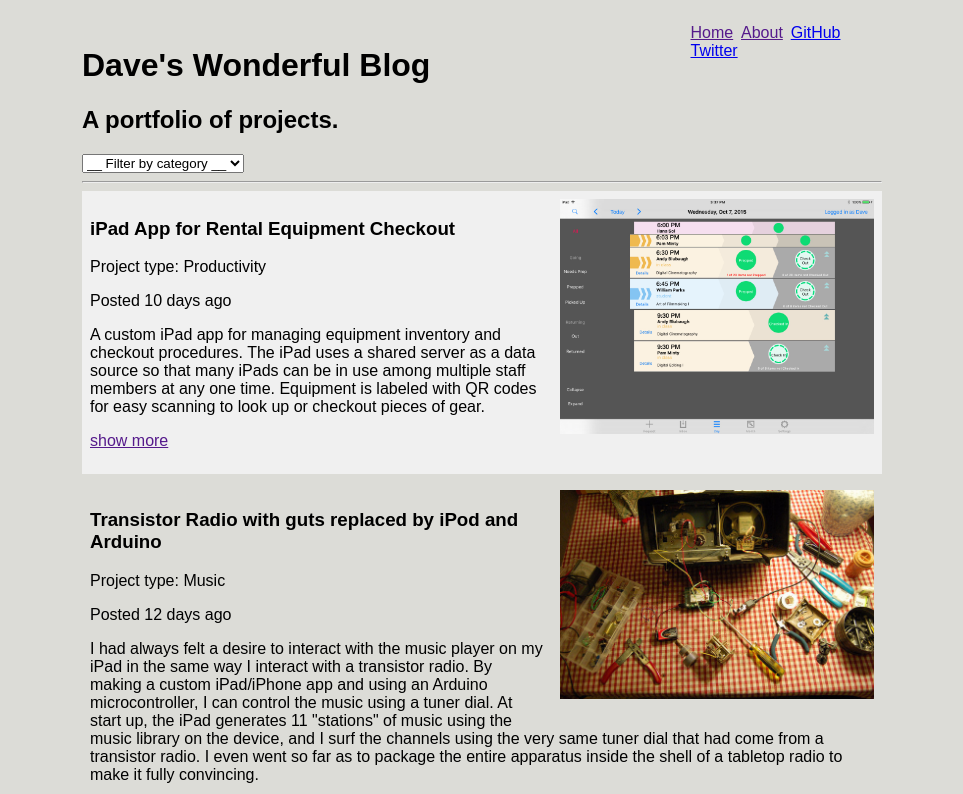
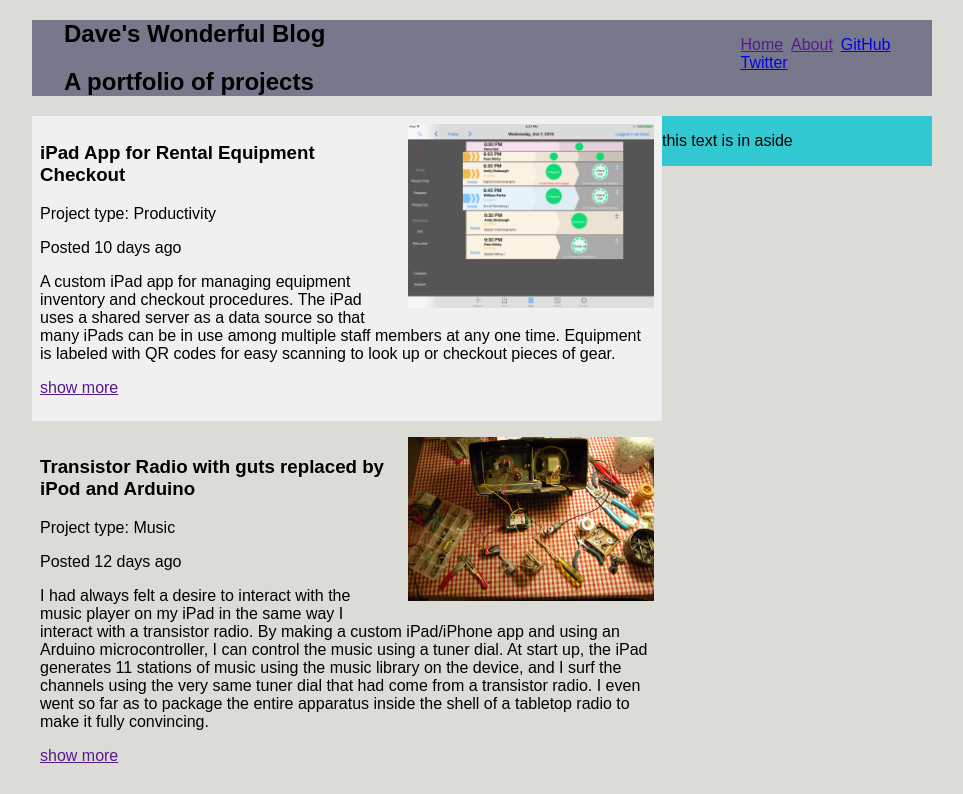
Before and after one commit to billyham/code-blog, a plain HTML site: page index.html in a window 1280 px wide. Shown: the top 794 px of the page, without its empty margins (158-1121 px from the left). Drawn offline with nearby package versions, Linux system fonts and the light colour scheme.

Commit message:
Added more RWD. And completed MVP for class 06 with progress on the stretch goals.

```diff
--- /dev/null
+++ b/data/projectData.json
@@ -0,0 +1,34 @@
+[
+  {
+    "title": "Film to Digital Transfer Station",
+    "category": "Film",
+    "imageMain": "transfer1.jpg",
+    "body": "Using a modified HVX200 camera (described below), I created a system for the digital capture of images from Super 8 and 16mm film. Software made for a Mac is the controller, receiving a video stream from the camera and operating a film projector (formerly part of an optical printer). It uses an Arduino microcontroller to manage the communication between the Mac application and the film projector.",
+    "dateOfCreation": "2015-12-02",
+    "additionalText": "I randomly walked into a carpet store and asked for a latte."
+  },
+  {
+    "title": "Transistor Radio with guts replaced by iPod and Arduino",
+    "category": "Music",
+    "imageMain": "ipod1.jpg",
+    "body": "I had always felt a desire to interact with the music player on my iPad in the same way I interact with a transistor radio. By making a custom iPad/iPhone app and using an Arduino microcontroller, I can control the music using a tuner dial. At start up, the iPad generates 11 stations of music using the music library on the device, and I surf the channels using the very same tuner dial that had come from a transistor radio. I even went so far as to package the entire apparatus inside the shell of a tabletop radio to make it fully convincing.",
+    "dateOfCreation": "2016-1-05",
+    "additionalText": "I hereby assume full responsibility for the above listed equipment provided by the Northwest Film Center. Financial responsibility includes payment for all repairs, up to the full replacement value of equipment, and the full replacement value for all stolen or lost equipment. Financial responsibility also includes the rental fee for the time period in which damaged equipment is out for repair, or until replacement payment is received. I have inspected the contents of rental equipment and acknowledge that all parts and pieces are present and in working order unless otherwise noted."
+  },
+  {
+    "title": "iPad App for Rental Equipment Checkout",
+    "category": "Productivity",
+    "imageMain": "gear2.jpg",
+    "body": "A custom iPad app for managing equipment inventory and checkout procedures. The iPad uses a shared server as a data source so that many iPads can be in use among multiple staff members at any one time. Equipment is labeled with QR codes for easy scanning to look up or checkout pieces of gear.",
+    "dateOfCreation": "2016-1-07",
+    "additionalText": "I hereby assume full responsibility for the above listed equipment provided by the Northwest Film Center. Financial responsibility includes payment for all repairs, up to the full replacement value of equipment, and the full replacement value for all stolen or lost equipment. Financial responsibility also includes the rental fee for the time period in which damaged equipment is out for repair, or until replacement payment is received. I have inspected the contents of rental equipment and acknowledge that all parts and pieces are present and in working order unless otherwise noted."
+  },
+  {
+    "title": "Reverb: Video Installation",
+    "category": "Film",
+    "imageMain": "reverb1.jpg",
+    "body": "A video installation I co-created with artist Donnabelle Casis as part of New Works Lab, an initiative by Seattle's 911 Media Arts Center. Light from opposing video projectors intermingle as they cast images of a woman sleeping and bees swarming onto the semi-transparent surface of screens made from sequins. A rhythmic sound, reminiscent of cicada, rises an falls in sync with the swarming of bees. Light dances around the entire space, which we designed to be inviting and comforting. Audiences were at ease to sit or lie down on a foam covered floor and allow the images and sounds to creep into their unconscious.",
+    "dateOfCreation": "2015-11-08",
+    "additionalText": ""
+  }
+]
--- a/index.html
+++ b/index.html
@@ -8,51 +8,13 @@
   <link rel="stylesheet" href="styles/module.css">
   <link rel="stylesheet" href="styles/theme.css">
   <meta name="viewport" content="width=device-width">
-</head>
-
-<body>
-  <div id="top">
-    <div id="centered">
-
-      <nav id="mainNav">
-        <!-- <input type="checkbox" id="nav-trigger" class="nav-trigger" />
-        <label.icon-menu for="nav-trigger"></label> -->
-        <ul>
-          <li id="homeNavLink"><a href="" data-nav="home">Home</a></li>
-          <li id="aboutNavLink"><a href="" data-nav="about">About</a></li>
-          <li><a href="https://github.com/billyham">GitHub</a></li>
-          <li><a href="https://twitter.com/DaveHanagan">Twitter</a></li>
-        </ul>
-      </nav>
-      <br />
-
-      <header>
-        <!-- Title goes here -->
-        <h1>Dave's Wonderful Blog</h1>
-        <!-- Subtitle goes here -->
-        <h2>A portfolio of projects.</h2>
-      </header>
-
-
-      <div>
-        <select id="categoryFilter">
-          <option value="">__ Filter by category __</option>
-        </select>
-      </div>
-
-      <hr />
-
-      <main>
-        <section id="home-section" class="tab-content">
-          <!-- Blog posts go here -->
-          <!-- In chronoligical, descending order -->
 
   <!-- HandleBars template for project -->
   <script id="project-template" type="text/x-handlebars-template">
     {{#each project}}
     <article class="projectArticle" data-additionalText = "{{additionalText}}">
       {{#if this.imageMain}}
-                    <img src="images/{{imageMain}}"</img>
+      <img src="images/{{imageMain}}"></img>
       {{/if}}
       <h1>{{title}}</h1>
       <p class="projectCategory" data-category="{{category}}">Project type: {{category}}</p>
@@ -64,7 +26,54 @@
     </article>
     {{/each}}
   </script>
+</head>
 
+<body>
+  <div id="top">
+    <div id="centered">
+
+      <nav id="mainNav">
+
+        <div id="navigation-bar-menu">
+          <!-- <input type="checkbox" id="nav-trigger" class="nav-trigger" /> -->
+          <!-- <label class="icon-menu" for="nav-trigger"> -->
+            <img class="navigation-icon" src="styles/icons/001-home.svg"></img>
+          <!-- </label> -->
+        </div>
+
+        <div id="navigation-bar-links">
+          <ul>
+            <li id="homeNavLink"><a href="" data-nav="home">Home</a></li>
+            <li id="aboutNavLink"><a href="" data-nav="about">About</a></li>
+            <li><a href="https://github.com/billyham">GitHub</a></li>
+            <li><a href="https://twitter.com/DaveHanagan">Twitter</a></li>
+          </ul>
+        </div>
+
+
+        <header>
+          <!-- Title goes here -->
+          <h1>Dave's Wonderful Blog</h1>
+          <!-- Subtitle goes here -->
+          <h2>A portfolio of projects</h2>
+        </header>
+
+
+        <div id="category-filter">
+          <select id="categoryFilter">
+            <option value="">__ Filter by category __</option>
+          </select>
+        </div>
+      </nav>
+
+      <aside>
+        <p>this text is in aside</p>
+      </aside>
+
+      <main>
+
+        <section id="home-section" class="tab-content">
+          <!-- Blog posts go here, In chronoligical, descending order -->
         </section>
 
         <section id="about-section" class="tab-content">
@@ -79,27 +88,27 @@
             to be used for recording the individual images on the surface of a
             film.
           </p>
-
         </section>
 
+      </main>
       <footer>
         <hr />
         Copyright 2016, Dave Hanagan
       </footer>
     </div>
   </div>
-</main>
+
 
   <!-- HandleBars -->
   <script src="vendor/handlebars-v4.0.5.js" type="text/javascript"></script>
   <!-- jQuery -->
   <script src="https://ajax.googleapis.com/ajax/libs/jquery/2.1.3/jquery.min.js" type="text/javascript"></script>
-<!-- Be sure to add the project data first!!! -->
-<script src="scripts/projectData.js" type="text/javascript"></script>
   <!-- The script that will create an array of Project objects, and push that into HTML-->
   <script src="scripts/project.js" type="text/javascript"></script>
   <!-- The script for nav object -->
   <script src="scripts/nav.js" type="text/javascript"></script>
+  <!-- The callback that loads all the data -->
+  <script src="scripts/initializeProject.js" type="text/javascript"></script>
   <!-- The main javascript that will put things in motion -->
   <script src="scripts/main.js" type="text/javascript"></script>
 
--- /dev/null
+++ b/scripts/initializeProject.js
@@ -0,0 +1,37 @@
+
+function initProjectsPage (projectDataArray){
+
+  // Sort the array of projectData based on the dateOfCreation
+  projectDataArray.sort(function(date1,date2){
+    return (new Date(date2.dateOfCreation) - new Date(date1.dateOfCreation));
+  });
+
+  // Iterate through array of raw data and push a new project object in the array of projects
+  for (i=0; i<projectDataArray.length; i++){
+    projects.push(new Project(projectDataArray[i]));
+  }
+
+  // Iterate through the projects array and create HTML text using the object data
+  for (var i in projects){
+    // And adding a block of HTML for each project object
+    projects[i].toHtml();
+  };
+
+  // Add event responders to the show more tags
+  $('.showMore').on('click', showMoreHandler);
+
+  // Delete the template project
+  // $('article#template').remove();
+
+  // Update the background colors on the Projects
+  determineBackgroundColor($('article.projectArticle'));
+
+  // Populate the Category filter with categories as options
+  populateFilters();
+
+  // Add an event responder function for when the cateogry filter changes
+  $('#categoryFilter').on('change', filterHandler);
+
+  // Add an event responder function for when a nav item is clicked
+  $('#mainNav').on('click', 'ul', navHandler);
+}
--- a/scripts/main.js
+++ b/scripts/main.js
@@ -1,41 +1,15 @@
+
+// Set to true for testing Ajax
+var ignoreLocalData = true;
 
 // Initialize an arry of project objects
 var projects = [];
 
-// Sort the array of projectData based on the dateOfCreation
-projectData.sort(function(date1,date2){
-  return (new Date(date2.dateOfCreation) - new Date(date1.dateOfCreation));
-});
-
-// Iterate through array of raw data and push a new project object in the array of projects
-for (i=0; i<projectData.length; i++){
-  projects.push(new Project(projectData[i]));
-}
-
-// Iterate through the projects array and create HTML text using the object data
-for (var i in projects){
-  // Using jQuery to identify the HTML section of projects
-  // And adding a block of HTML for each project object
-  $('#home-section').append(projects[i].toHtml());
-};
-
-// Add event responders to the show more tags
-$('.showMore').on('click', showMoreHandler);
-
-// Delete the template project
-// $('article#template').remove();
-
-// Update the background colors on the Projects
-determineBackgroundColor($('article.projectArticle'));
-
-// Populate the Category filter with categories as options
-populateFilters();
-
-// Add an event responder function for when the cateogry filter changes
-$('#categoryFilter').on('change', filterHandler);
+// Initially hide the about section
+$('#about-section').hide();
 
 // Add an event responder function for when a nav item is clicked
 $('#mainNav').on('click', 'ul', navHandler);
 
-// Initially hide the about section
-$('#about-section').hide();
+// Load project data from source into an array
+retrieveDataFromSource();
--- a/scripts/project.js
+++ b/scripts/project.js
@@ -47,6 +47,80 @@ Project.prototype.toHtml = function(){
   $('#home-section').append(theCompiledHtml);
 };
 
+
+function retrieveDataFromSource(){
+
+  var pullRemoteDataBool = false;
+  var eTagValue = null;
+
+  // Always get the remote ETag
+  $.ajax({url:'data/projectData.json'}, {method:'HEAD'}).done(function(data, message , xhr){
+    eTagValue = xhr.getResponseHeader('ETag');
+  });
+
+  // Check if rawData and eTag exists locally
+  var localDataExistBool = false;
+  var localETagExistBool = false;
+  if (localStorage.rawData){localDataExistBool = true;}
+  if (localStorage.etag){ localETagExistBool = true;}
+
+
+  // If no local eTag exists, get it and save it
+  if (!localETagExistBool){
+    // Save eTag in cache
+    localStorage.setItem('eTag', eTagValue);
+  }
+
+
+  // Compare HEAD of data source with local storage
+
+  // Could be from local storage or server
+  if (localStorage.rawData && !ignoreLocalData){
+
+
+
+    // Load fresh data if local is older than data source
+
+    // Otherwise, use local data
+
+
+
+    console.log('using local data');
+
+    // Objectify the localStorage string
+    var dataObject = JSON.parse(localStorage.rawData);
+
+    arrayToReturn = [];
+    for (var thisItem in dataObject){
+      arrayToReturn.push(dataObject[thisItem]);
+    }
+    initProjectsPage(arrayToReturn);
+
+  }else{
+
+    $.ajax({url:'data/projectData.json'})
+    .done(function(thisItem){downloadSuccessful(thisItem);})
+    .fail(function(thisItem){downloadFailure(thisItem);});
+  }
+}
+
+function downloadSuccessful (dataObject){
+  // Save data to localStorage
+  localStorage.setItem('rawData', JSON.stringify(dataObject));
+
+  // Save the data in an array and refresh the page
+  arrayToReturn = [];
+  for (var thisItem in dataObject){
+    arrayToReturn.push(dataObject[thisItem]);
+  }
+  initProjectsPage(arrayToReturn);
+}
+
+function downloadFailure (dataObject){
+  $('#home-section').append('Total Failure');
+}
+
+
 // Handler function for when a project's "show more" is tapped
 function showMoreHandler(e){
   // Prevent the default action of the anchor tag
--- a/styles/layout.css
+++ b/styles/layout.css
@@ -4,40 +4,76 @@ body {
 }
 
 div#top {
-
 }
 
 div#centered {
   margin-left: auto;
   margin-right: auto;
-  max-width: 800px;
+  max-width: 900px;
   /*width: 700px;*/
   /*background-color: rgb(220, 220, 220);*/
 }
 
+aside{
+  display: none;
+  float: right;
+  width: 0%;
+  background-color: rgb(50, 200, 210);
+}
+
+main{
+  float: left;
+  width: 100%;
+  min-width: 320px;
+}
+
+
 /* Header */
+.navigation-icon{
+  float: right;
+  width: 24px;
+  height: 24px;
+}
+
 .nav-trigger{
-  position:absolute;;
+  /*position:absolute;;*/
   clip: rect(0,0,0,0);
 }
 
-label{
+/*label{
   position: fixed;
   left: 1em;
   top: 1em;
   z-index: 2;
-}
+}*/
 
 nav {
-  float: right;
+  background-color: rgb(120, 120, 140);
+  /*float: right;*/
   /*margin-left: auto;
   margin-right: auto;*/
   /*max-width: 50%;*/
-  min-width: 50%;
+  width: 100%;
 }
 
-ul {
+#navigation-bar-menu{
+  /*display: block;*/
+  width: 100%;
+}
+
+
+#navigation-bar-links{
+  display: none;
   float: right;
+}
+
+#category-filter{
+  display: block;
+}
+
+header {
+  min-width: 320px;
+  margin-left: 2em;
 }
 
 li {
@@ -51,4 +87,36 @@ li {
 footer {
   font-family: sans-serif;
   font-size: 80%;
+  clear: left;
 }
+
+
+/* For screens larger than 480px*/
+@media all and (min-width:480px){
+  #navigation-bar-menu {
+    display: none;
+  }
+
+  #navigation-bar-links {
+    display: block;
+  }
+}
+
+/* For screens larger than 680px*/
+@media all and (min-width:680px){
+  aside{
+    display: block;
+    float: right;
+    width: 30%;
+    background-color: rgb(50, 200, 210);
+  }
+
+  #category-filter {
+    display: none;
+  }
+
+  main{
+    float: left;
+    width: 70%;
+  }
+}
```
Also changed, not shown: styles/icons/001-home.svg (added). Lines whose indentation alone changed are shown as unchanged.
